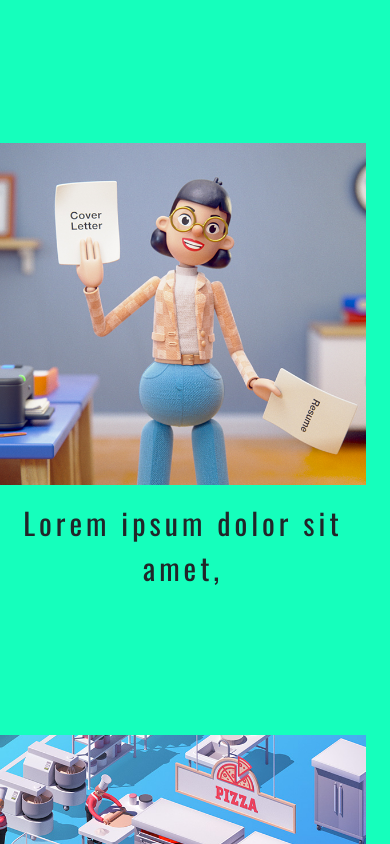
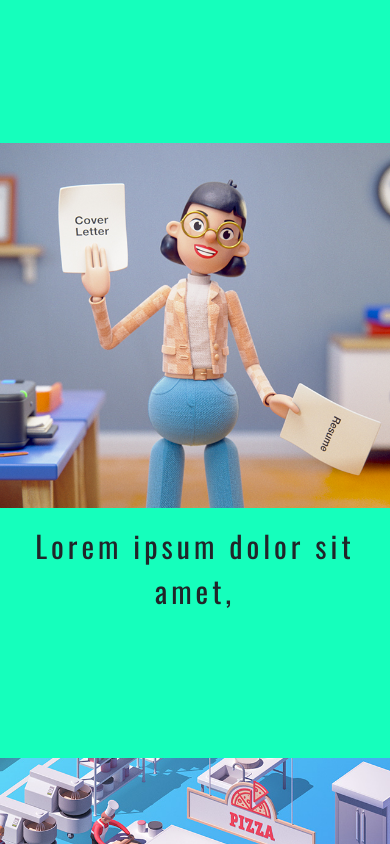
Before and after one commit to MariaDelMar23/202204-W1CHWE-elias-heresi-mariadelmar-cegarra, a website: page index.html in a window 390 px wide. Shown: the part 1280-2124 px from the top of the page. Drawn offline with nearby package versions, Linux system fonts and the light colour scheme; files that its build step writes are made by us from their sources.

Commit message:
Responsive images in main page, without any margins

```diff
--- a/sass/style.scss
+++ b/sass/style.scss
@@ -230,13 +230,13 @@ section.home-picture {
   margin: 0;
   width: 100%;
   div {
-    width: 100%;
+    width: 100vw;
   }
   figure {
     margin: 0;
     padding-top: 110px;
     img {
-      max-width: 100%;
+      width: 100%;
       height: auto;
       vertical-align: middle;
       padding-top: 75px;
```
